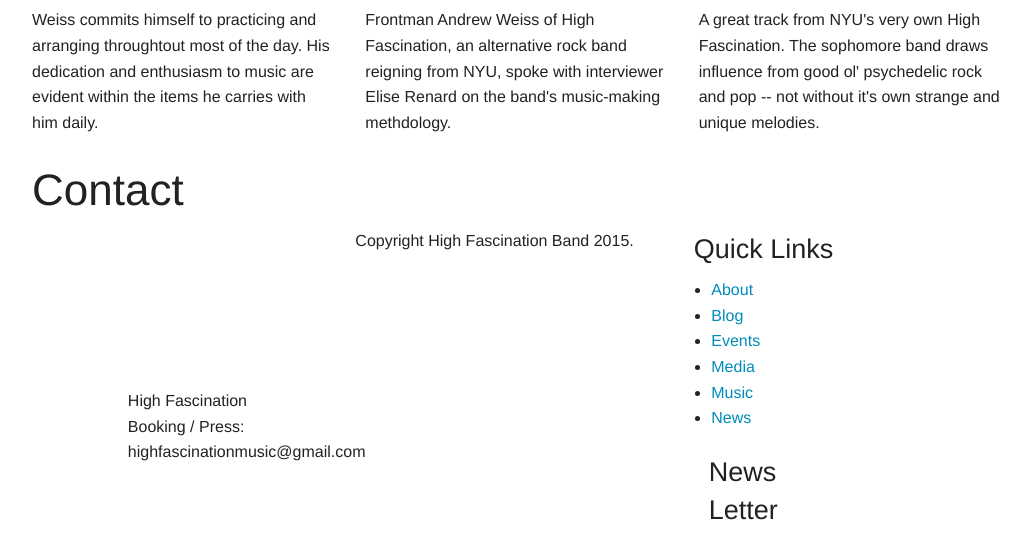
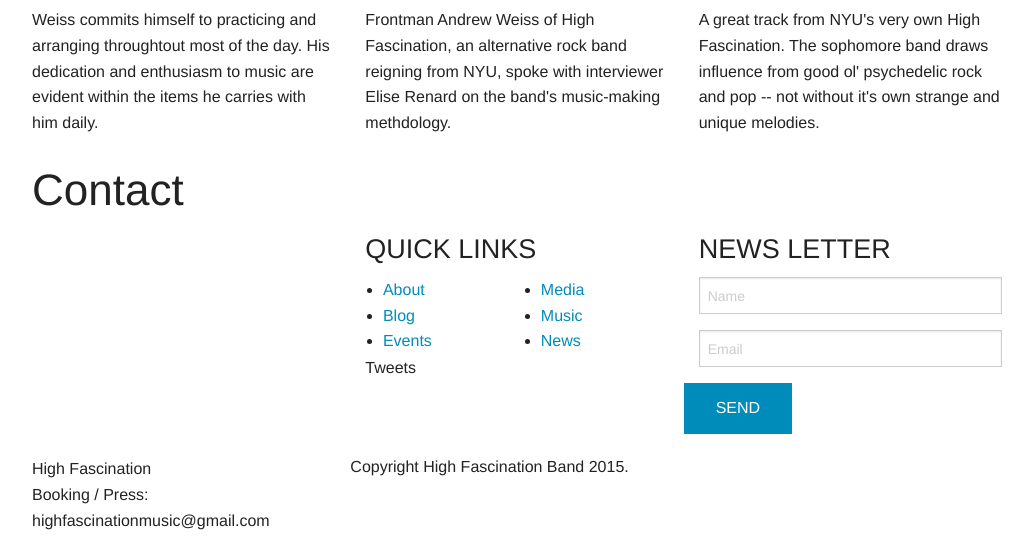
Before and after one commit to aisaacroth/High-Fascination-Site, a Flask app: page / in a window 1280 px wide. Shown: the part 5826-6379 px from the top of the page, without its empty margins (123-1156 px from the left). Before the commit the page ends 6346 px from the top, so only its background shows below. Run offline with Flask 2, Linux system fonts and the light colour scheme; some libraries are stand-ins or nearby versions.

Commit message:
Finished layout for the footer.

```diff
--- a/app/templates/index.html
+++ b/app/templates/index.html
@@ -402,28 +402,52 @@
 
 {% block footer %}
 <div class="row">
-  <div class="small-12 small-centered columns" id="content-wrapper">
-    <div class="small-3 small-offset-1 columns" id="left-section">
+  <div class="small-4 columns" id="content-wrapper">
     <img src="{{ url_for('static', filename='img/home/logo.png') }}"/>
     <p>High Fascination <br/>
     Booking / Press: <br/>
     highfascinationmusic@gmail.com</p>
   </div>
   <div class="small-4 columns" id="mid-section">
-      <h3>Quick Links</h3>
-      <div id="quick-links">
+    <h3>QUICK LINKS</h3>
+    <div class="row" id="quick-links">
       <ul>
+        <div class="small-6 columns">
           <li><a href="#about">About</a></li>
           <li><a href="#blog">Blog</a></li>
           <li><a href="#events">Events</a></li>
+        </div>
+        <div class="small-6 columns">
           <li><a href="#media">Media</a></li>
           <li><a href="#music">Music</a></li>
           <li><a href="#news">News</a></li>
+        </div>
       </ul>
     </div>
-    <div class="small-4 columns" id="right-section">
-      <h3>News Letter</h3>
+    <div class="row">
+      <div class="small-11 columns">
+        <h6>Tweets</h6>
+      </div>
+    </div>
+    <div class="row">
+      <div class="small-12 columns">
+        <ul id="social-bar">
+        </ul>
       </div>
     </div>
   </div>
+  <div class="small-4 columns" id="right-section">
+    <h3>NEWS LETTER</h3>
+    <form>
+      <div class="row">
+        <div class="large-12 columns">
+          <input type="text" placeholder="Name" />
+        </div>
+        <div class="large-12 columns">
+          <input type="text" placeholder="Email" />
+        </div>
+    </form>
+    <a href="#" class="button">SEND</a>
+  </div>
+</div>
 {% endblock %}
```
Lines whose indentation alone changed are shown as unchanged.
